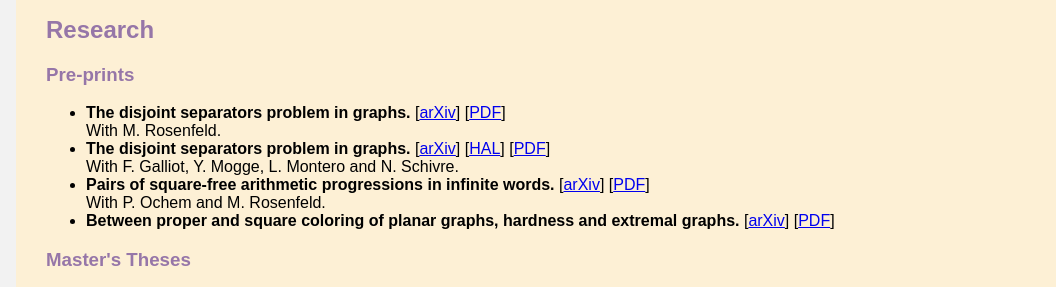
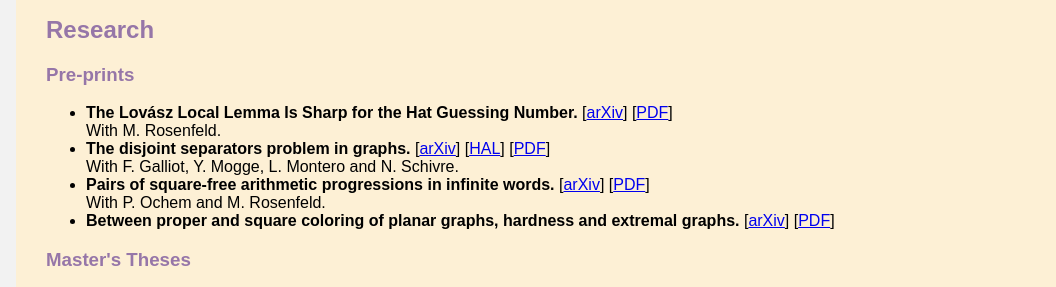
Before and after one commit to ThomasDelepine/ThomasDelepine.github.io, a plain HTML site: page index.html in a window 1280 px wide. Shown: the part 184-471 px from the top of the page, 224-1280 px from the left. Drawn offline with Linux system fonts and the light colour scheme.

Commit message:
Revise index.html with updated research and teaching info
Updated the content of the index.html file, including new research papers and teaching information.

```diff
--- a/index.html
+++ b/index.html
@@ -70,7 +70,7 @@
     <h2 id="research">Research</h2>
     <h3>Pre-prints</h3>
     <ul>
-      <li><strong>The disjoint separators problem in graphs.</strong>
+      <li><strong>The Lovász Local Lemma Is Sharp for the Hat Guessing Number.</strong>
         [<a href="https://arxiv.org/abs/2611.04577">arXiv</a>]
         [<a href="https://arxiv.org/abs/2611.04577.pdf">PDF</a>]
         <br> With M. Rosenfeld.
```
